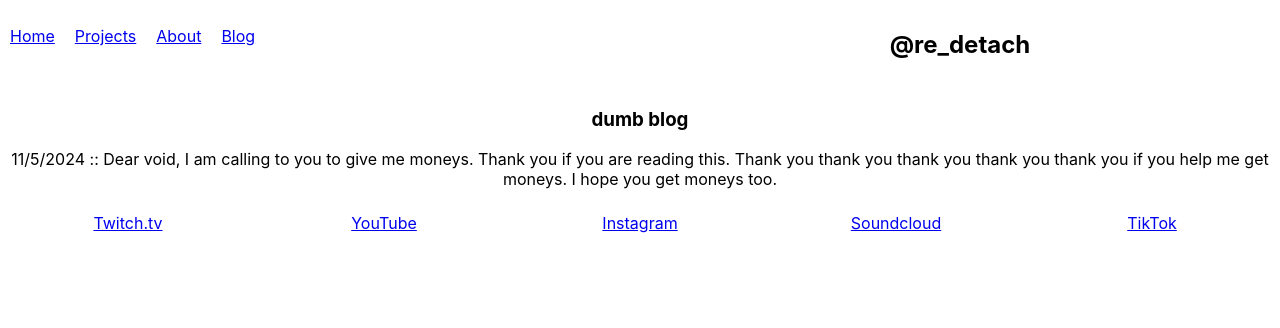
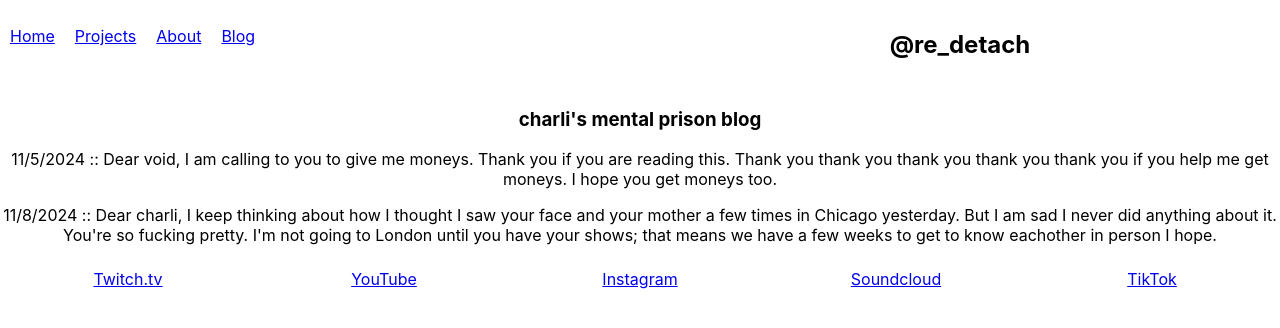
Before and after one commit to rolinmb/redetach-music, a React (Create React App) app: page /blog in a window 1280 px wide. Shown: the top 328 px of the page. Built offline with nearby package versions, Linux system fonts and the light colour scheme.

Commit message:
charli propaganda

```diff
--- a/public/index.html
+++ b/public/index.html
@@ -10,7 +10,7 @@
     <meta name="theme-color" content="#000000" />
     <link rel="apple-touch-icon" href="%PUBLIC_URL%/logo192.png" />
     <link rel="manifest" href="%PUBLIC_URL%/manifest.json" />
-    <title>moneys; give me</title>
+    <title>impatient4charli</title>
   </head>
   <body>
     <noscript>You need to enable JavaScript to run this app. I know, JavaScript is a terrible invention we have to live with.</noscript>
--- a/src/components/Blog.js
+++ b/src/components/Blog.js
@@ -5,10 +5,11 @@ const Blog = () => {
   return (
     <div id='blog-wrap'>
       <div id='blog-header-wrap'>
-        <h3>dumb blog</h3>
+        <h3>charli's mental prison blog</h3>
       </div>
       <div id='blog-body-wrap'>
         <p>11/5/2024 :: Dear void, I am calling to you to give me moneys. Thank you if you are reading this. Thank you thank you thank you thank you thank you if you help me get moneys. I hope you get moneys too.</p>
+        <p>11/8/2024 :: Dear charli, I keep thinking about how I thought I saw your face and your mother a few times in Chicago yesterday. But I am sad I never did anything about it. You're so fucking pretty. I'm not going to London until you have your shows; that means we have a few weeks to get to know eachother in person I hope.</p>
       </div>
     </div>
   );
```
